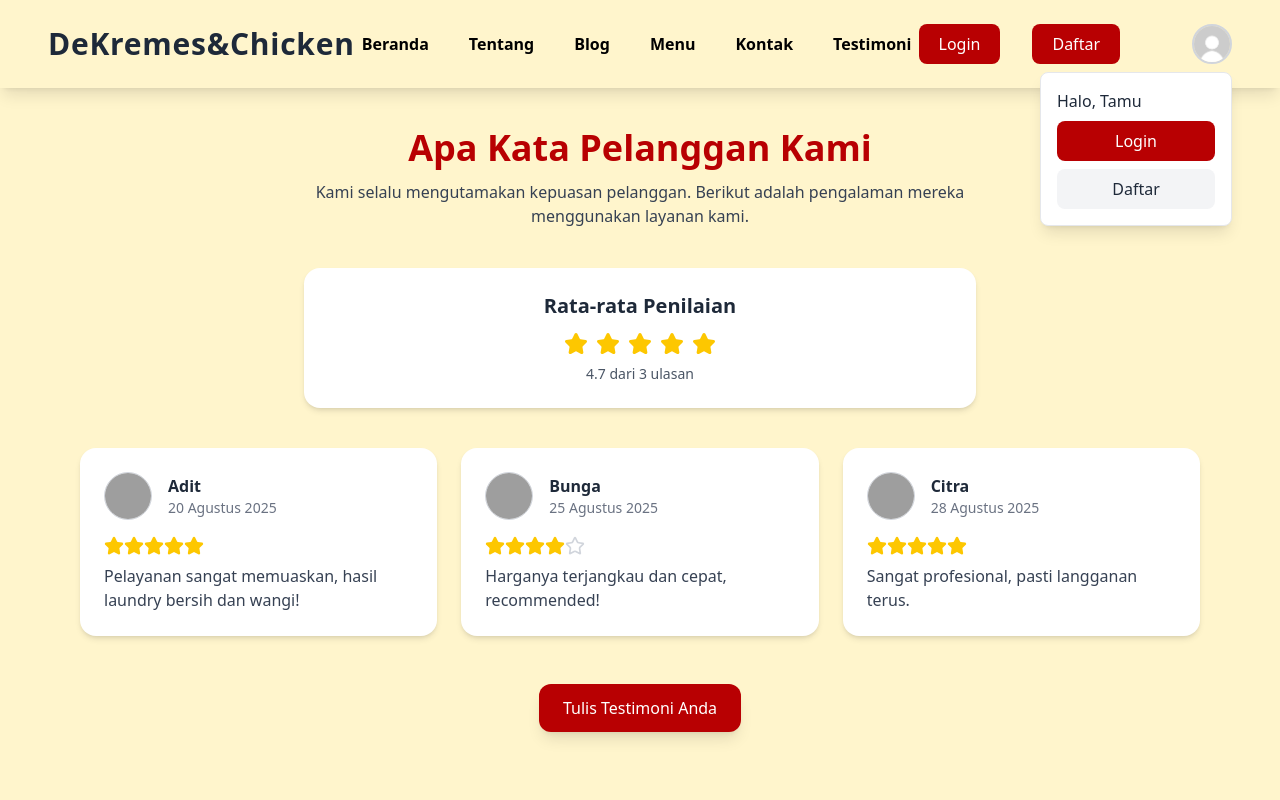
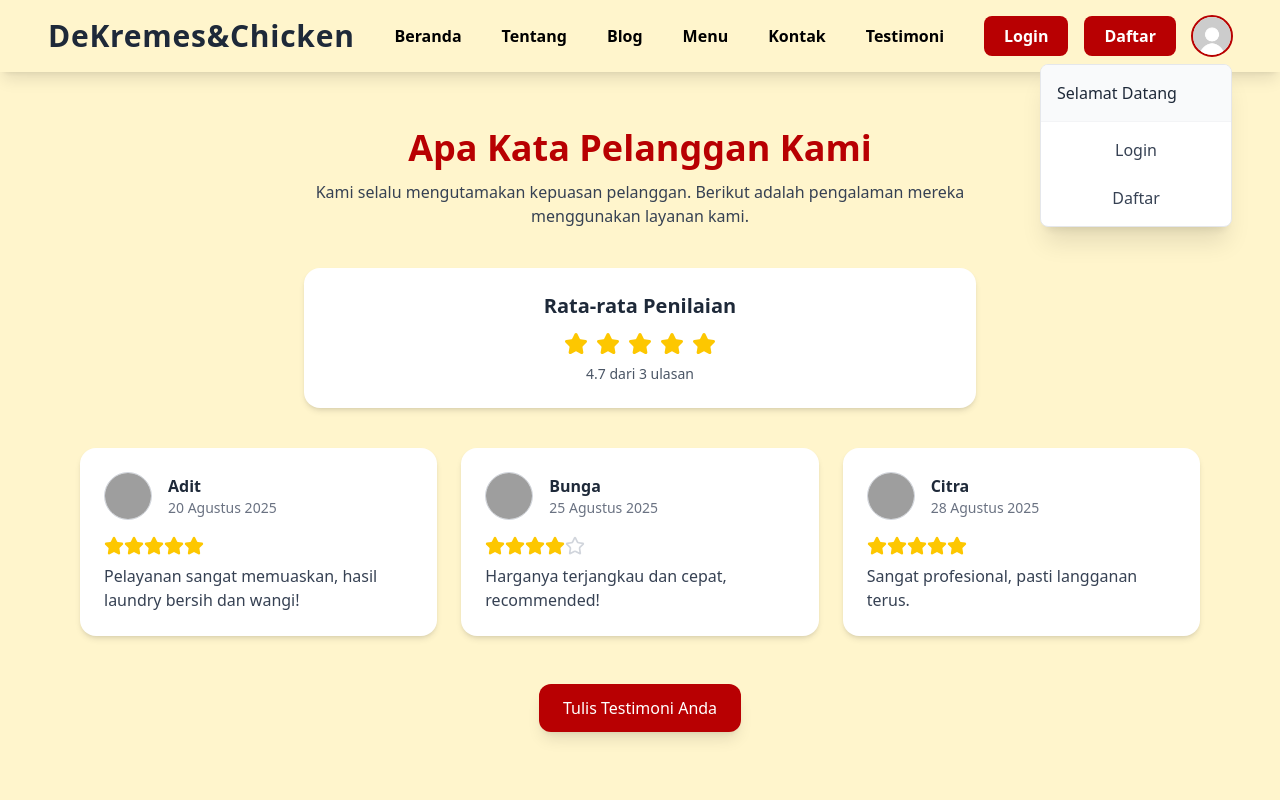
Before and after one commit to Denniscode29/Dekremes-public, a React (Vite) app: page /testimoni in a window 1280 px wide. Both pictures are taken after a click on the picture 1212 px from the left and 44 px from the top of the page. Shown: the top 800 px of the page. Built offline with nearby package versions, Linux system fonts and the light colour scheme; no server answers; grey boxes are pictures that could not be loaded.

Commit message:
update sistem profile akun, dan perloginan

```diff
--- a/src/components/Navbar.jsx
+++ b/src/components/Navbar.jsx
@@ -1,12 +1,16 @@
+// components/Navbar.jsx
 import { Link, useLocation, useNavigate } from "react-router-dom";
 import { useState, useEffect, useRef } from "react";
 import AuthController from "../controllers/AuthController";
 import defaultProfile from "../assets/profil.jpg";
+import Swal from "sweetalert2";
 
 function Navbar({ title }) {
   const [showProfileMenu, setShowProfileMenu] = useState(false);
   const [navbarVisible, setNavbarVisible] = useState(true);
   const [navbarBackground, setNavbarBackground] = useState(false);
+  const [isLoggingOut, setIsLoggingOut] = useState(false);
+
   const menuRef = useRef();
   const navigate = useNavigate();
   const lastScrollY = useRef(0);
@@ -14,7 +18,7 @@ function Navbar({ title }) {
   // route sekarang
   const location = useLocation();
 
-  // route yang harus selalu abu
+  // route dengan background solid
   const solidBgRoutes = ["/tentang", "/blog", "/menu", "/kontak", "/testimoni"];
 
   // auth state
@@ -22,10 +26,37 @@ function Navbar({ title }) {
   const user = AuthController((state) => state.user);
   const logout = AuthController((state) => state.logout);
 
-  const handleLogout = () => {
-    logout();
-    setShowProfileMenu(false);
-    navigate("/");
+  const handleLogout = async () => {
+    setIsLoggingOut(true);
+
+    // Tampilkan loading animation
+    Swal.fire({
+      title: "Logging out...",
+      allowOutsideClick: false,
+      didOpen: () => {
+        Swal.showLoading();
+      },
+    });
+
+    try {
+      // Simulasi proses logout (bisa disesuaikan dengan implementasi asli)
+      await new Promise(resolve => setTimeout(resolve, 1000)); // Simulasi delay
+      logout();
+      setShowProfileMenu(false);
+
+      // Tutup loading dan redirect
+      Swal.close();
+      navigate("/");
+    } catch (err) {
+      console.error("Logout error:", err);
+      Swal.fire({
+        icon: "error",
+        title: "Logout Failed",
+        text: "Terjadi kesalahan saat logout. Silakan coba lagi.",
+      });
+    } finally {
+      setIsLoggingOut(false);
+    }
   };
 
   // klik luar untuk nutup dropdown
@@ -75,7 +106,7 @@ function Navbar({ title }) {
             : "bg-transparent"
         }`}
     >
-      <div className="flex justify-between items-center py-6 px-6 md:px-12">
+      <div className="flex justify-between items-center py-4 px-6 md:px-12">
         {/* Logo */}
         <div
           className={`font-extrabold text-2xl md:text-3xl tracking-wide transition-colors duration-300 ${
@@ -96,8 +127,8 @@ function Navbar({ title }) {
                 to={item === "Beranda" ? "/" : `/${item.toLowerCase()}`}
                 className={`relative font-semibold transition duration-300 group ${
                   navbarBackground || solidBgRoutes.includes(location.pathname)
-                    ? "text-black"
-                    : "text-white"
+                    ? "text-black hover:text-[#B80002]"
+                    : "text-white hover:text-[#FFD700]"
                 }`}
               >
                 {item}
@@ -108,51 +139,68 @@ function Navbar({ title }) {
         </div>
 
         {/* Tombol Login & Profil */}
-        <div className="flex items-center space-x-8 relative">
+        <div className="flex items-center space-x-4 relative" ref={menuRef}>
+          {/* tombol login/daftar tetap muncul kalau belum login */}
           {!isLoggedIn && (
             <>
               <Link
                 to="/login"
-                className="text-center bg-[#B80002] text-white px-5 py-2 rounded-lg hover:bg-[#a00002] transition"
+                className={`text-center px-5 py-2 rounded-lg transition font-semibold ${
+                  navbarBackground || solidBgRoutes.includes(location.pathname)
+                    ? "bg-[#B80002] text-white hover:bg-[#a00002]"
+                    : "bg-white/20 text-white backdrop-blur-sm hover:bg-white/30"
+                }`}
               >
                 Login
               </Link>
               <Link
                 to="/register"
-                className="hidden md:block text-center bg-[#B80002] text-white px-5 py-2 rounded-lg hover:bg-[#a00002] transition"
+                className={`hidden md:block text-center px-5 py-2 rounded-lg transition font-semibold ${
+                  navbarBackground || solidBgRoutes.includes(location.pathname)
+                    ? "bg-[#B80002] text-white hover:bg-[#a00002]"
+                    : "bg-[#B80002] text-white hover:bg-[#a00002]"
+                }`}
               >
                 Daftar
               </Link>
             </>
           )}
 
-          {/* Profil Avatar */}
-          <div className="relative ml-4 md:ml-10" ref={menuRef}>
+          {/* Avatar selalu ada */}
+          <div className="relative">
             <img
               src={user?.avatar || defaultProfile}
               alt="Profile"
-              className="w-10 h-10 rounded-full cursor-pointer border-2 border-gray-300"
+              className={`w-10 h-10 rounded-full cursor-pointer border-2 transition-all duration-300 ${
+                showProfileMenu
+                  ? "border-[#B80002] scale-105"
+                  : navbarBackground || solidBgRoutes.includes(location.pathname)
+                    ? "border-gray-300 hover:border-[#B80002]"
+                    : "border-white/50 hover:border-white"
+              }`}
               onClick={() => setShowProfileMenu(!showProfileMenu)}
             />
             {showProfileMenu && (
-              <div className="absolute right-0 mt-2 w-48 bg-white rounded-lg shadow-lg border border-gray-200 z-50">
-                <div className="p-4">
-                  <p className="text-gray-800 font-medium mb-2">
-                    Halo, {user?.name || "Tamu"}
+              <div className="absolute right-0 top-12 w-48 bg-white rounded-lg shadow-xl border border-gray-200 z-50 overflow-hidden">
+                <div className="p-4 border-b border-gray-100 bg-gray-50">
+                  <p className="text-gray-800 font-medium">
+                    {isLoggedIn ? `Halo, ${user?.name}` : "Selamat Datang"}
                   </p>
+                </div>
 
+                <div className="p-2">
                   {!isLoggedIn ? (
                     <>
                       <Link
                         to="/login"
-                        className="block w-full text-center bg-[#B80002] text-white py-2 rounded-lg hover:bg-[#a00002] transition mb-2"
+                        className="block text-center text-gray-700 font-medium mb-2 hover:bg-gray-100 rounded-md py-2 transition-colors"
                         onClick={() => setShowProfileMenu(false)}
                       >
                         Login
                       </Link>
                       <Link
                         to="/register"
-                        className="block w-full text-center bg-gray-100 text-gray-800 py-2 rounded-lg hover:bg-gray-200 transition"
+                        className="block text-center text-gray-700 font-medium hover:bg-gray-100 rounded-md py-2 transition-colors"
                         onClick={() => setShowProfileMenu(false)}
                       >
                         Daftar
@@ -162,16 +210,27 @@ function Navbar({ title }) {
                     <>
                       <Link
                         to="/profile"
-                        className="block text-center text-black font-medium mb-2 hover:underline py-2 border-b border-gray-200"
+                        className="block text-center text-gray-700 font-medium mb-2 hover:bg-gray-100 rounded-md py-2 transition-colors"
                         onClick={() => setShowProfileMenu(false)}
                       >
                         Edit Profil
                       </Link>
                       <button
                         onClick={handleLogout}
-                        className="w-full bg-[#B80002] text-white py-2 rounded-lg hover:bg-[#a00002] transition mt-2"
+                        disabled={isLoggingOut}
+                        className="w-full bg-[#B80002] text-white py-2 rounded-md hover:bg-[#a00002] transition mt-2 font-semibold disabled:opacity-70 disabled:cursor-not-allowed flex items-center justify-center"
                       >
-                        Logout
+                        {isLoggingOut ? (
+                          <>
+                            <svg className="animate-spin -ml-1 mr-2 h-4 w-4 text-white" xmlns="http://www.w3.org/2000/svg" fill="none" viewBox="0 0 24 24">
+                              <circle className="opacity-25" cx="12" cy="12" r="10" stroke="currentColor" strokeWidth="4"></circle>
+                              <path className="opacity-75" fill="currentColor" d="M4 12a8 8 0 018-8V0C5.373 0 0 5.373 0 12h4zm2 5.291A7.962 7.962 0 014 12H0c0 3.042 1.135 5.824 3 7.938l3-2.647z"></path>
+                            </svg>
+                            Logging out...
+                          </>
+                        ) : (
+                          "Logout"
+                        )}
                       </button>
                     </>
                   )}
--- /dev/null
+++ b/src/pages/Profile.jsx
@@ -0,0 +1,44 @@
+// pages/Profile.jsx
+import { useEffect } from "react";
+import { useNavigate } from "react-router-dom";
+import AuthController from "../controllers/AuthController";
+import defaultProfile from "../assets/profil.jpg";
+
+function Profile() {
+  const user = AuthController((state) => state.user);
+  const isLoggedIn = AuthController((state) => state.isLoggedIn);
+  const navigate = useNavigate();
+
+  useEffect(() => {
+    if (!isLoggedIn) {
+      navigate("/login");
+    }
+  }, [isLoggedIn, navigate]);
+
+  return (
+    <div className="min-h-screen flex flex-col items-center justify-center bg-gray-50 py-12 px-6">
+      <div className="bg-white shadow-lg rounded-2xl p-8 max-w-md w-full text-center">
+        <img
+          src={user?.avatar || defaultProfile}
+          alt="Profile"
+          className="w-24 h-24 rounded-full mx-auto mb-4 border-2 border-gray-300"
+        />
+        <h2 className="text-2xl font-bold text-gray-800">
+          {user?.name || "User"}
+        </h2>
+        <p className="text-gray-500">{user?.email}</p>
+
+        <div className="mt-6 space-y-3">
+          <button className="w-full py-2 px-4 bg-[#B80002] text-white rounded-lg hover:bg-[#a00002] transition">
+            Edit Profil
+          </button>
+          <button className="w-full py-2 px-4 bg-gray-100 text-gray-800 rounded-lg hover:bg-gray-200 transition">
+            Ganti Password
+          </button>
+        </div>
+      </div>
+    </div>
+  );
+}
+
+export default Profile;
--- a/src/routes/AppRoute.jsx
+++ b/src/routes/AppRoute.jsx
@@ -1,3 +1,4 @@
+// routes/AppRoute.jsx
 import { Route, Routes } from "react-router-dom";
 import App from "../App";
 import About from "../pages/About";
@@ -6,6 +7,7 @@ import Blog from "../pages/Blog";
 import Menu from "../pages/Menu";
 import Kontak from "../pages/Kontak";
 import Testimoni from "../pages/Testimoni";
+import Profile from "../pages/Profile"; // ✅ tambahin profile
 
 import MainLayout from "../layouts/MainLayout.jsx";
 
@@ -17,15 +19,18 @@ function AppRoute() {
     <Routes>
       <Route element={<MainLayout />}>
         <Route path="/" element={<App />} />
-        <Route path="/About" element={<About />} />
-        <Route path="/Tentang" element={<Tentang />} />
-        <Route path="/Blog" element={<Blog />} />
-        <Route path="/Menu" element={<Menu />} />
-        <Route path="/Kontak" element={<Kontak />} />
-        <Route path="/Testimoni" element={<Testimoni />} />
+        <Route path="/about" element={<About />} />
+        <Route path="/tentang" element={<Tentang />} />
+        <Route path="/blog" element={<Blog />} />
+        <Route path="/menu" element={<Menu />} />
+        <Route path="/kontak" element={<Kontak />} />
+        <Route path="/testimoni" element={<Testimoni />} />
+        <Route path="/profile" element={<Profile />} /> {/* ✅ halaman profil */}
       </Route>
-      <Route path="/Login" element={<Login />} />
-      <Route path="/Register" element={<Register />} />
+
+      {/* Auth route */}
+      <Route path="/login" element={<Login />} />
+      <Route path="/register" element={<Register />} />
     </Routes>
   );
 }
```
Also changed, not shown: src/controllers/AuthController.js (+32 -15 lines), src/pages/auth/login.jsx (added), src/pages/auth/register.jsx (added).
